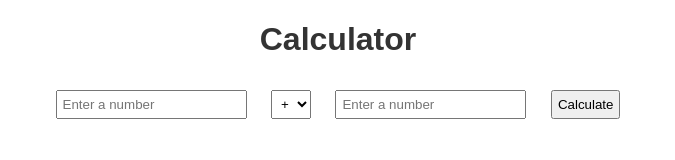
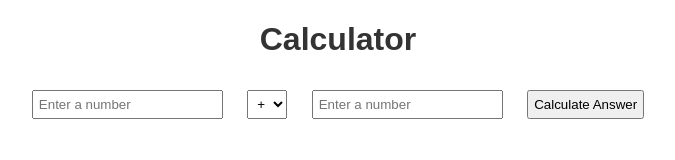
Before and after one commit to Saad-Surve/GITHUB-CI-CD, a website built with webpack: page src/index.html in a window 1280 px wide. Shown: the whole page, without its empty margins (302-977 px from the left). Built offline with nearby package versions, Linux system fonts and the light colour scheme.

Commit message:
final commit

```diff
--- a/src/index.html
+++ b/src/index.html
@@ -49,7 +49,7 @@
             <option value="divide">÷</option>
         </select>
         <input type="number" name="secondnumber" id="secondnumber" placeholder="Enter a number">
-        <button type="button" id="calculateBtn">Calculate</button>
+        <button type="button" id="calculateBtn">Calculate Answer</button>
         <h2 id="result"></h2>
     </main>
 </body>
```
